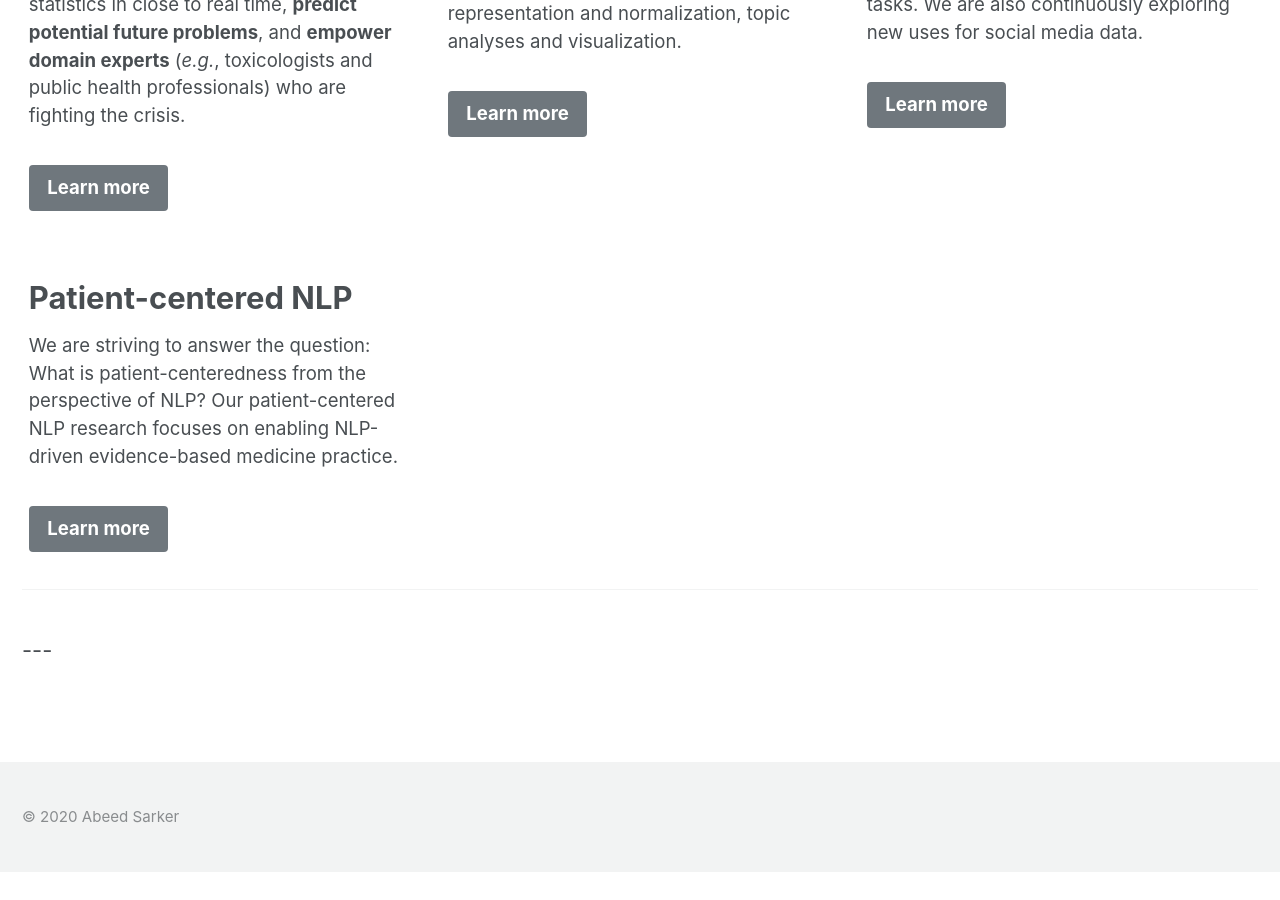
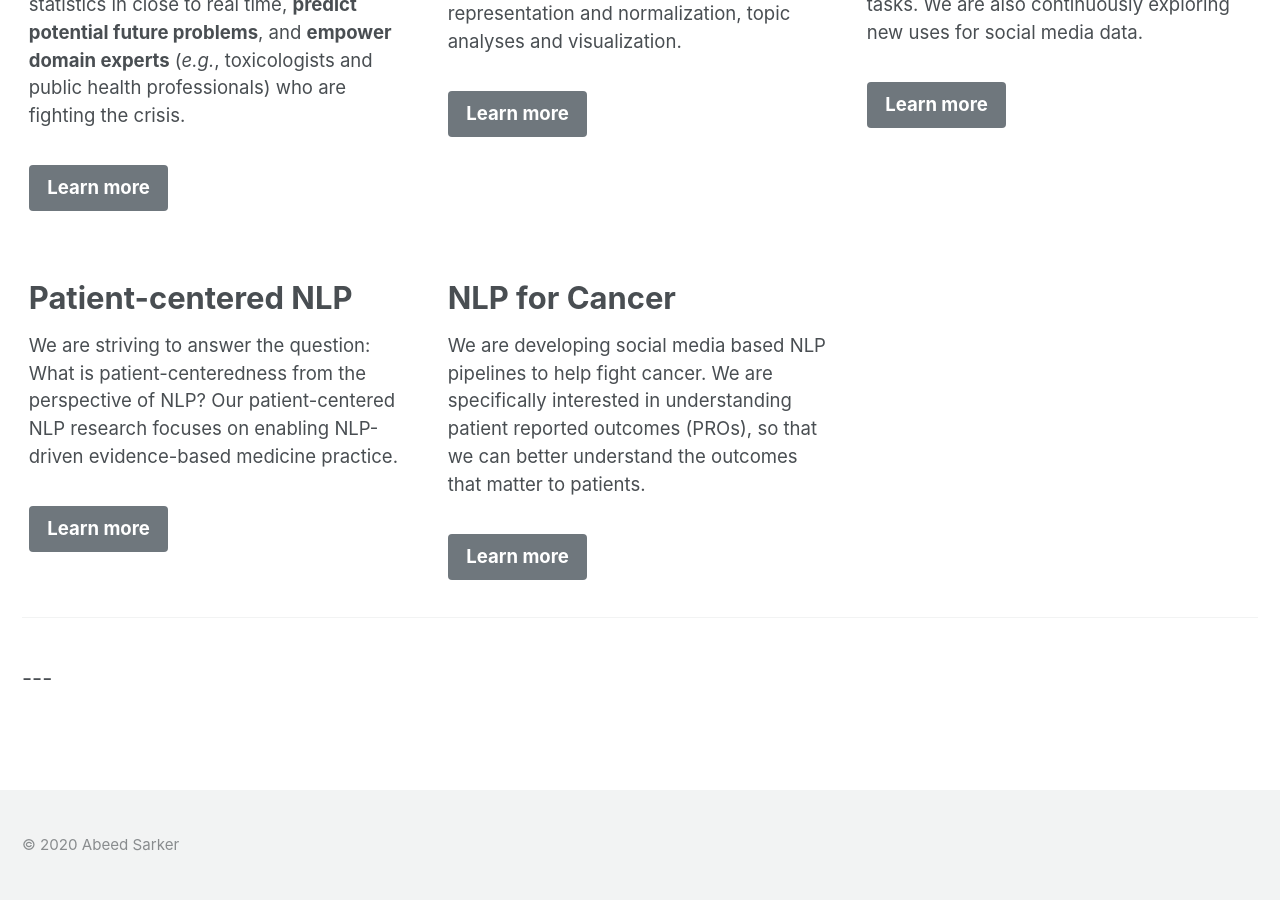
Before and after one commit to sarkerlab/Website, a Jekyll site: the page built from index.md, in a window 1280 px wide and 900 px high, scrolled down 1459 px. Built offline with Jekyll 4.4.1, drawn with Linux system fonts in a browser that asks for light colours; cached includes are drawn as plain includes; nearby versions of some CDN libraries; before the commit the page ends 2331 px from its top, so only the background shows below that.

Commit message:
Update index.md

```diff
--- a/index.md
+++ b/index.md
@@ -53,6 +53,13 @@ feature_row:
     url: "https://sarkerlab.org/pcnlp/"
     btn_class: "btn--primary"
     btn_label: "Learn more"
+  - #image_path: /assets/images/mm-free-feature.png
+    alt: "100% free"
+    title: "NLP for Cancer"
+    excerpt: "We are developing social media based NLP pipelines to help fight cancer. We are specifically interested in understanding patient reported outcomes (PROs), so that we can better understand the outcomes that matter to patients."
+    url: "https://sarkerlab.org/pcnlp/"
+    btn_class: "btn--primary"
+    btn_label: "Learn more"
 ---
 
 <h1>Focus Areas</h1>
```
